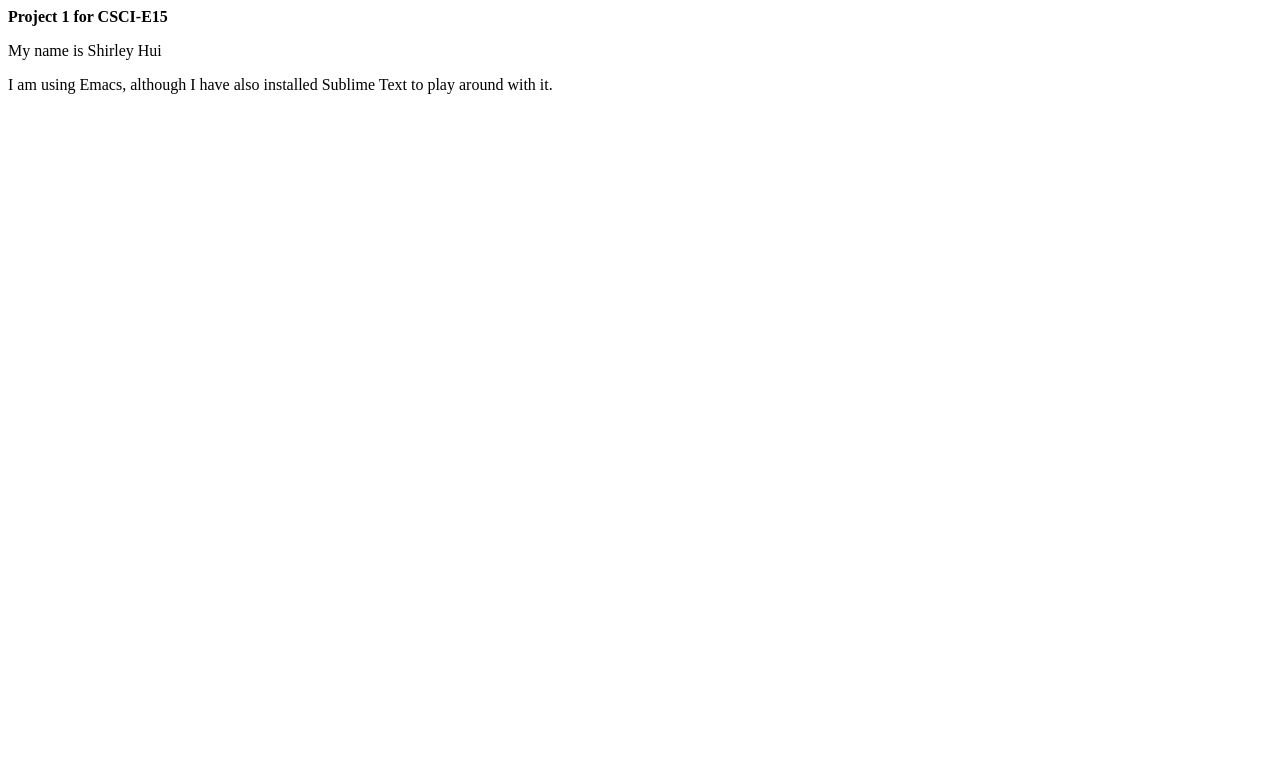
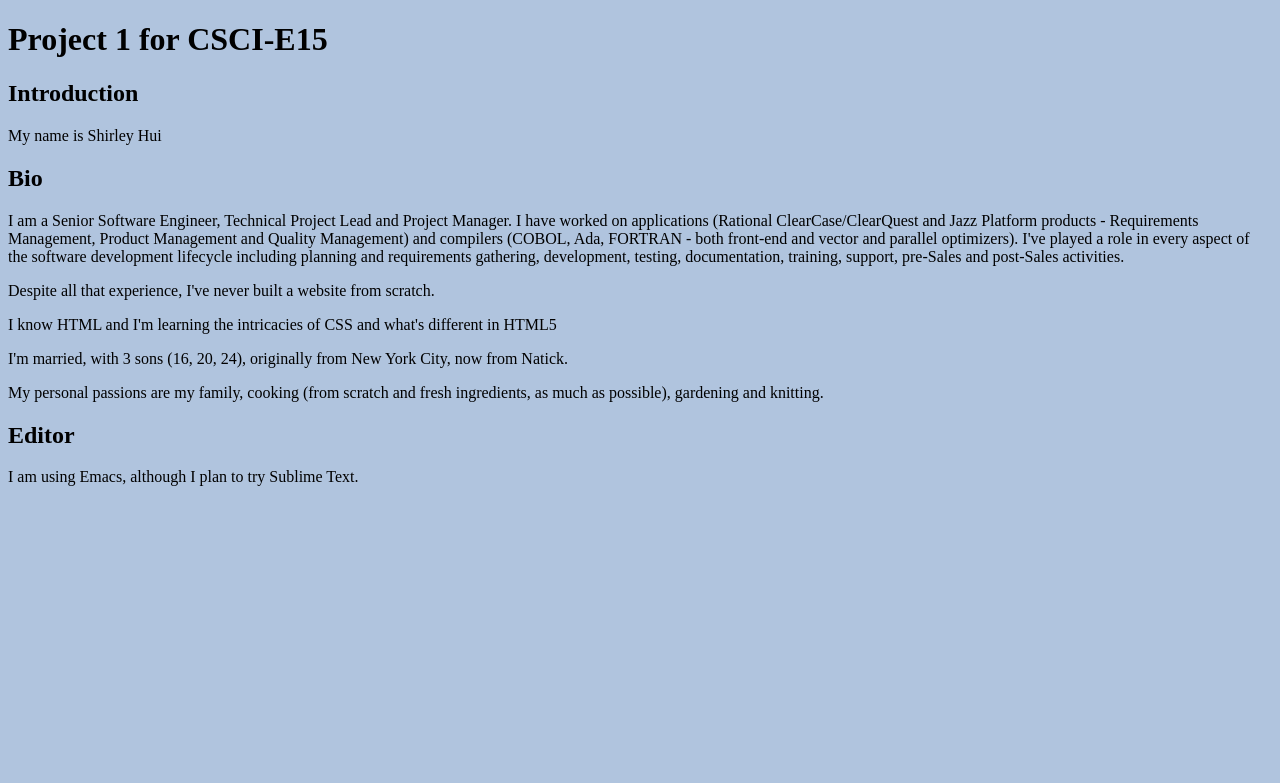
Before and after one commit to shuiallen/p1.nanners.biz, a PHP site: page / in a window 1280 px wide. Shown: the top 783 px of the page. Run offline with PHP 8.4, Linux system fonts and the light colour scheme.

Commit message:
Added external css page and page content

```diff
--- a/index.php
+++ b/index.php
@@ -1,5 +1,44 @@
-<b>Project 1 for CSCI-E15</b>
+<!DOCTYPE html>
+<html>
 
+<head>
+<!--Use UTF-8 for character encoding-->
+<meta charset="UTF-8">
+<!--CSS in an external file-->
+<link rel="stylesheet" type="text/css" href="p1.css">
+<!--A nice title for the HTML document-->
+<title>Project 1 for CSCI-E15</title>
+</head>
+
+<body>
+<h1><b>Project 1 for CSCI-E15</b></h1>
+<h2>Introduction</h2>
 <p>My name is Shirley Hui</p>
+<h2>Bio</h2>
 
-<p>I am using Emacs, although I have also installed Sublime Text to play around with it.</p>
+<p>
+I am a Senior Software Engineer, Technical Project Lead and Project Manager.
+
+I have worked on applications (Rational ClearCase/ClearQuest and Jazz Platform products - Requirements Management, Product Management and Quality Management) and compilers (COBOL, Ada, FORTRAN - both front-end and vector and parallel optimizers).
+
+I've played a role in every aspect of the software development lifecycle including planning and requirements gathering, development, testing, documentation, training, support, pre-Sales and post-Sales activities.
+</p>
+<p>
+Despite all that experience, I've never built a website from scratch.
+
+</p>
+<p>  I know HTML and I'm learning the intricacies of CSS and what's different in HTML5
+</p>
+<p>
+I'm married, with 3 sons (16, 20, 24), originally from New York City, now from Natick.
+</p>
+<p>
+My personal passions are my family, cooking (from scratch and fresh ingredients, as much as possible), gardening and knitting.
+
+</p>
+
+<h2>Editor</h2>
+<p>I am using Emacs, although I plan to try Sublime Text.</p>
+</body>
+
+</html>
--- /dev/null
+++ b/p1.css
@@ -0,0 +1 @@
+body {background-color:#b0c4de;}
```
